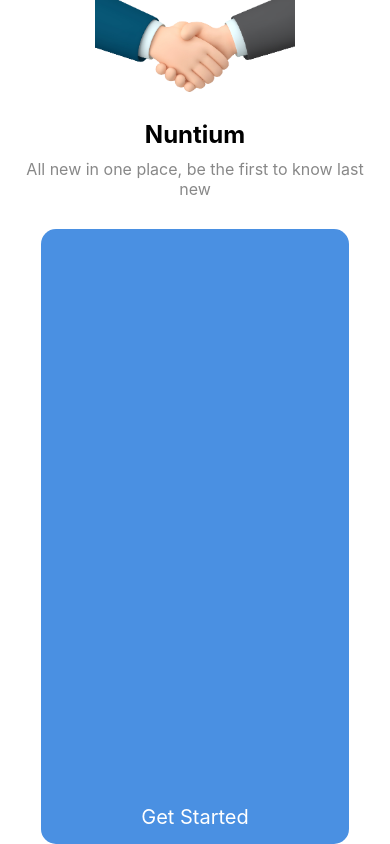
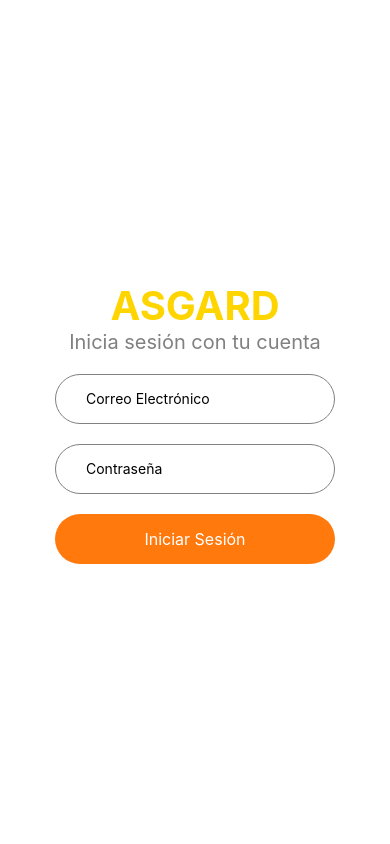
Before and after one commit to adianitafresita/ASGARD-AppM-vil, a React Native app: screen / in a window 390 px wide. Built offline with nearby package versions, Linux system fonts and the light colour scheme.

Commit message:
Inicio de sesion

```diff
--- a/App.js
+++ b/App.js
@@ -1,16 +1,41 @@
 import { StatusBar } from "expo-status-bar";
-import { StyleSheet, Text, View } from "react-native";
+import { StyleSheet, View } from "react-native";
+import { useEffect, useState } from "react";
 import SplashScreen from "./src/screens/SplashScreen";
 import HomeScreen from "./src/screens/HomeScreen";
-import { useEffect, useState } from "react";
+import LoginScreen from "./src/screens/LoginScreen"; // Asegúrate de que LoginScreen esté en la carpeta correcta
 
 export default function App() {
   const [isShowSplash, setIsShowSplash] = useState(true);
+  const [isLoggedIn, setIsLoggedIn] = useState(false);
 
-  useEffect(() =>{
-    setTimeout(() =>{
+  useEffect(() => {
+    const timer = setTimeout(() => {
       setIsShowSplash(false);
-    }, 3000)
-  });
-  return <>{isShowSplash ? <SplashScreen/> : <HomeScreen />}</>;
+    }, 3000);
+
+    return () => clearTimeout(timer);
+  }, []);
+
+  const handleLogin = () => {
+    setIsLoggedIn(true);
+  };
+
+  return (
+    <View style={styles.container}>
+      {isShowSplash ? (
+        <SplashScreen />
+      ) : isLoggedIn ? (
+        <HomeScreen />
+      ) : (
+        <LoginScreen onLogin={handleLogin} />
+      )}
+    </View>
+  );
 }
+
+const styles = StyleSheet.create({
+  container: {
+    flex: 1,
+  },
+});
--- /dev/null
+++ b/src/screens/LoginScreen.js
@@ -0,0 +1,90 @@
+import React, { useState } from 'react';
+import { StyleSheet, Text, View, TextInput, TouchableOpacity, Alert } from 'react-native';
+
+const LoginScreen = ({ onLogin }) => {
+  const [email, setEmail] = useState('');
+  const [password, setPassword] = useState('');
+
+  const handleLoginPress = () => {
+    // Aquí podrías agregar la lógica de inicio de sesión real
+    Alert.alert('Iniciando sesión', `Email: ${email}\nPassword: ${password}`);
+    onLogin();
+  };
+
+  return (
+    <View style={styles.mainContainer}>
+      <View style={styles.container}>
+        <Text style={styles.title}>ASGARD</Text>
+        <Text style={styles.subTitle}>Inicia sesión con tu cuenta</Text>
+        <TextInput
+          style={styles.input}
+          placeholder="Correo Electrónico"
+          value={email}
+          onChangeText={setEmail}
+          keyboardType="email-address"
+          autoCapitalize="none"
+          autoCorrect={false}
+        />
+        <TextInput
+          style={styles.input}
+          placeholder="Contraseña"
+          value={password}
+          onChangeText={setPassword}
+          secureTextEntry
+          autoCapitalize="none"
+          autoCorrect={false}
+        />
+        <TouchableOpacity style={styles.button} onPress={handleLoginPress}>
+          <Text style={styles.buttonText}>Iniciar Sesión</Text>
+        </TouchableOpacity>
+      </View>
+    </View>
+  );
+};
+
+const styles = StyleSheet.create({
+  mainContainer: {
+    backgroundColor: 'white',
+    flex: 1,
+  },
+  container: {
+    flex: 1,
+    backgroundColor: '#fff',
+    alignItems: 'center',
+    justifyContent: 'center',
+    padding: 20,
+  },
+  subTitle: {
+    fontSize: 20,
+    color: 'gray',
+  },
+  title: {
+    fontSize: 40,
+    color: '#FFD500',
+    fontWeight: 'bold',
+  },
+  input: {
+    borderWidth: 1,
+    borderColor: 'gray',
+    padding: 10,
+    paddingStart: 30,
+    width: '80%',
+    height: 50,
+    marginTop: 20,
+    borderRadius: 30,
+  },
+  button: {
+    width: '80%',
+    padding: 15,
+    borderRadius: 30,
+    backgroundColor: '#FF790D',
+    alignItems: 'center',
+    marginTop: 20,
+  },
+  buttonText: {
+    color: '#fff',
+    fontSize: 16,
+  },
+});
+
+export default LoginScreen;
```
